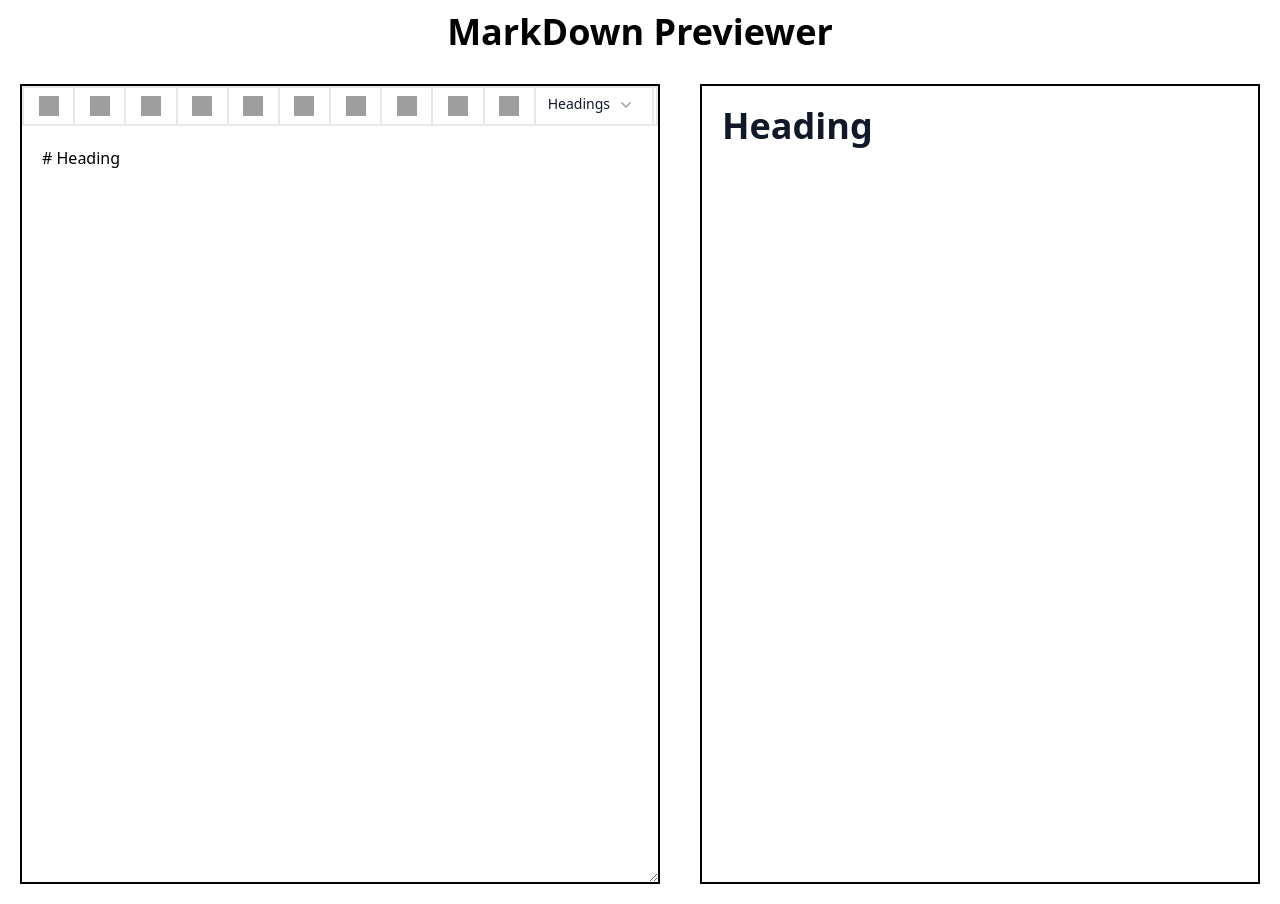
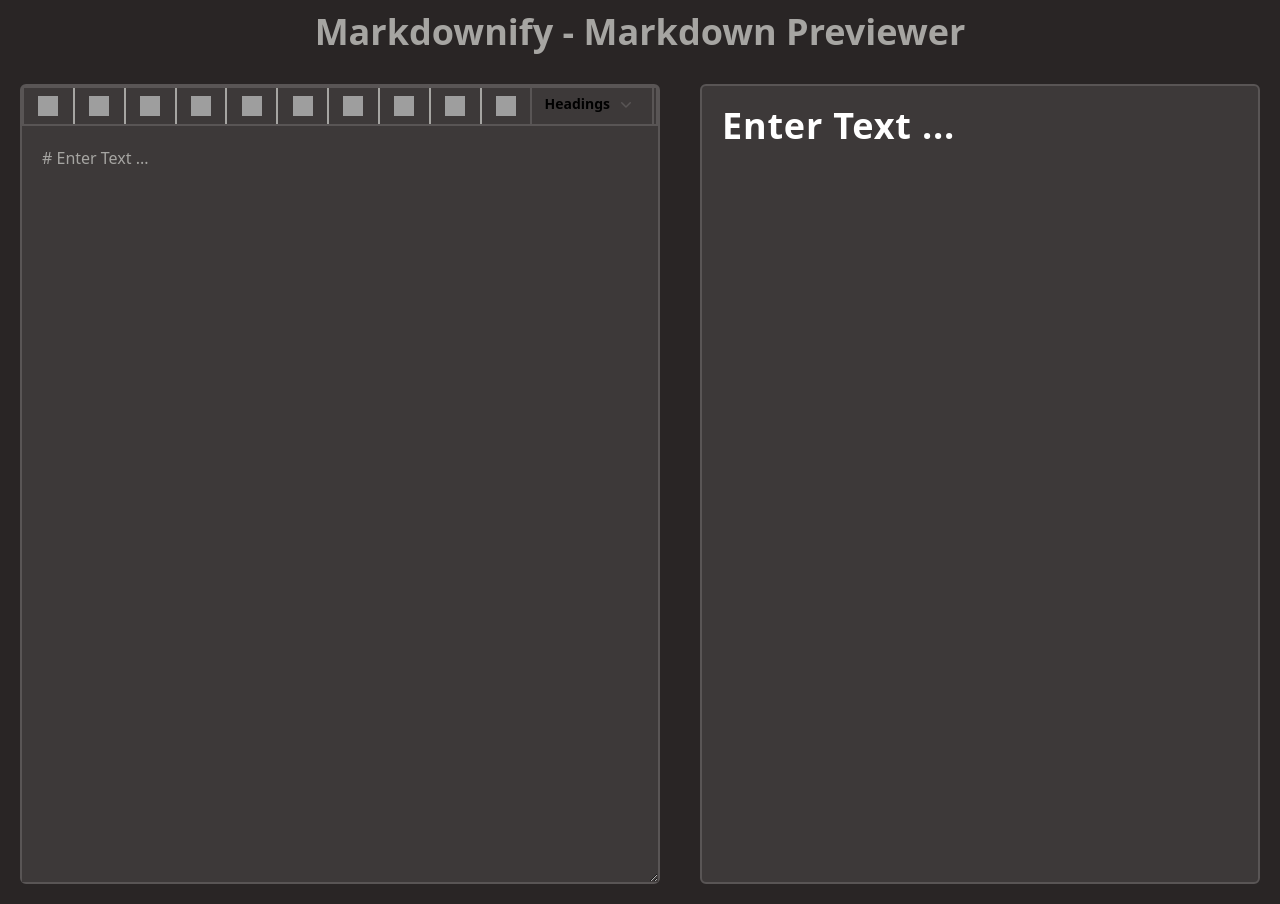
Before and after one commit to AbhishekSoni1764/QuickMark-Preview, a React (Vite) app: page / in a window 1280 px wide. Built offline with nearby package versions, Linux system fonts and the light colour scheme; grey boxes are pictures that could not be loaded.

Commit message:
Theme changed

```diff
--- a/src/App.jsx
+++ b/src/App.jsx
@@ -5,16 +5,18 @@
 import { useState } from 'react'
 
 function App() {
-  const [markdown, setMarkdown] = useState("# Heading")
+  const [markdown, setMarkdown] = useState("# Enter Text ...")
 
   return (
-    <div>
-      <Navbar />
-      <div className="flex flex-col lg:flex-row">
-        <Markdown markdown={markdown} setMarkdown={setMarkdown} />
-        <Preview markdown={markdown} />
+    <>
+      <div className="bg-grey-700 text-white">
+        <Navbar />
+        <div className="flex flex-col lg:flex-row">
+          <Markdown markdown={markdown} setMarkdown={setMarkdown} />
+          <Preview markdown={markdown} />
+        </div>
       </div>
-    </div>
+    </>
   )
 }
 
--- a/src/components/Button.jsx
+++ b/src/components/Button.jsx
@@ -4,7 +4,7 @@
     };
 
     return (
-        <button className='text-bold border-r-2 w-14 h-full flex items-center justify-center' onClick={handleClick}>
+        <button className='text-bold hover:shadow-inner hover:shadow-grey-700 border-r-2 w-14 h-full flex items-center justify-center' onClick={handleClick}>
             <img className="h-5 w-5" src={imgUrl} alt="lgos" />
         </button>
     );
--- a/src/components/Dropdown.jsx
+++ b/src/components/Dropdown.jsx
@@ -7,19 +7,19 @@
     };
 
     return (
-        <Menu as="div" className="hidden lg:relative lg:inline-block lg:text-left lg:left-[-2px]">
+        <Menu as="div" className="hidden lg:relative lg:inline-block lg:text-left lg:left-[-2px] ">
             <div>
-                <Menu.Button className="flex w-full justify-center gap-x-1.5  bg-white px-3 pt-[0.4rem] pb-[0.6rem] border-2 text-sm text-gray-900">
-                    Headings
-                    <ChevronDownIcon className="mr-1 h-5 w-5 text-gray-400" />
+                <Menu.Button className="flex w-full hover:shadow-inner hover:shadow-grey-700 justify-center gap-x-1.5 bg-grey-300 px-3 pt-[0.4rem] pb-[0.6rem] border-2 border-grey-200 text-sm">
+                    <span className="text-black font-semibold">Headings</span>
+                    <ChevronDownIcon className="mr-1 h-5 w-5 text-grey-200" />
                 </Menu.Button>
             </div>
-            <Menu.Items className="absolute right-0 z-10">
+            <Menu.Items className="absolute shadow-inner shadow-grey-700 w-full items-center z-10">
                 <div className="py-1">
                     <Menu.Item>
                         <a
                             href="#"
-                            className='bg-gray-100 text-gray-900 block px-4 py-2 text-sm'
+                            className='bg-gray-100 text-gray-900 block px-4 py-2 text-sm hover:shadow-inner hover:shadow-grey-700'
                             onClick={() => handleClick('# ')}
                         >
                             Heading 1
@@ -28,7 +28,7 @@
                     <Menu.Item>
                         <a
                             href="#"
-                            className='bg-gray-100 text-gray-900 block px-4 py-2 text-sm'
+                            className='bg-gray-100 text-gray-900 block px-4 py-2 text-sm hover:shadow-inner hover:shadow-grey-700'
                             onClick={() => handleClick('## ')}
                         >
                             Heading 2
@@ -37,7 +37,7 @@
                     <Menu.Item>
                         <a
                             href="#"
-                            className='bg-gray-100 text-gray-900 block px-4 py-2 text-sm'
+                            className='bg-gray-100 text-gray-900 block px-4 py-2 text-sm hover:shadow-inner hover:shadow-grey-700'
                             onClick={() => handleClick('### ')}
                         >
                             Heading 3
@@ -46,7 +46,7 @@
                     <Menu.Item>
                         <a
                             href="#"
-                            className='bg-gray-100 text-gray-900 block px-4 py-2 text-sm'
+                            className='bg-gray-100 text-gray-900 block px-4 py-2 text-sm hover:shadow-inner hover:shadow-grey-700'
                             onClick={() => handleClick('#### ')}
                         >
                             Heading 4
@@ -55,7 +55,7 @@
                     <Menu.Item>
                         <a
                             href="#"
-                            className='bg-gray-100 text-gray-900 block px-4 py-2 text-sm'
+                            className='bg-gray-100 text-gray-900 block px-4 py-2 text-sm hover:shadow-inner hover:shadow-grey-700'
                             onClick={() => handleClick('##### ')}
                         >
                             Heading 5
@@ -64,7 +64,7 @@
                     <Menu.Item>
                         <a
                             href="#"
-                            className='bg-gray-100 text-gray-900 block px-4 py-2 text-sm'
+                            className='bg-gray-100 text-gray-900 block px-4 py-2 text-sm hover:shadow-inner hover:shadow-grey-700'
                             onClick={() => handleClick('###### ')}
                         >
                             Heading 6
--- a/src/components/Markdown.jsx
+++ b/src/components/Markdown.jsx
@@ -23,8 +23,8 @@
     };
 
     return (
-        <div className="w-[-webkit-fill-available] lg:w-1/2 h-fit lg:h-screen border-2 border-black m-5 flex flex-col">
-            <div className="w-full h-8 lg:h-10 border-2 flex items-center">
+        <div className="w-[-webkit-fill-available] lg:w-1/2 h-fit lg:h-screen border-2 border-grey-200 m-5 flex flex-col rounded-md bg-grey-300">
+            <div className="w-full h-8 lg:h-10 border-2 border-grey-200 flex items-center">
                 <Button value="****" handleInsertText={handleInsertText} imgUrl={'https://img.icons8.com/ios-filled/50/bold.png'} />
                 <Button value='**' handleInsertText={handleInsertText} imgUrl={'https://img.icons8.com/ios-filled/50/italic.png'} />
                 <Button value='<u></u>' handleInsertText={handleInsertText} imgUrl={'https://img.icons8.com/ios-filled/50/underline.png'} />
@@ -38,7 +38,7 @@
                 <Dropdown handleInsertText={handleInsertText} />
             </div>
             <textarea
-                className="w-[-webkit-fill-available] outline-none h-fit lg:h-screen p-5"
+                className="w-[-webkit-fill-available] outline-none bg-grey-300 text-white h-fit lg:h-screen p-5"
                 ref={textAreaRef}
                 value={markdown}
                 onChange={(e) => setMarkdown(e.target.value)}
--- a/src/components/Navbar.jsx
+++ b/src/components/Navbar.jsx
@@ -1,7 +1,7 @@
 export default function Navbar() {
     return (
         <>
-            <h1 className="text-2xl md:text-3xl lg:text-4xl font-bold font-sans text-center p-3">MarkDown Previewer</h1>
+            <h1 className="text-2xl md:text-3xl lg:text-4xl racking-wider font-bold font-sans text-center p-3">Markdownify - Markdown Previewer</h1>
         </>
     )
 }
--- a/src/components/Preview.jsx
+++ b/src/components/Preview.jsx
@@ -7,8 +7,8 @@
 
     return (
         <>
-            <div className="w-[-webkit-fill-available] lg:w-1/2 h-fit lg:h-screen p-5 m-5 border-2 border-black">
-                <div className="w-3/6 prose" dangerouslySetInnerHTML={{ __html: text }} />
+            <div className="w-[-webkit-fill-available] lg:w-1/2 h-fit lg:h-screen p-5 m-5 border-2 border-grey-200 rounded-md bg-grey-300">
+                <div className="w-full max-w-full h-full overflow-y-scroll prose tracking-wider bg-grey-300 prose-invert" dangerouslySetInnerHTML={{ __html: text }} />
             </div>
         </>
     )
--- a/tailwind.config.js
+++ b/tailwind.config.js
@@ -13,6 +13,15 @@
       lg: '976px',
       xl: '1440px',
     },
+    colors: {
+      grey: {
+        200: "#595555",
+        300: "#3d3939",
+        700: "#292525",
+      },
+      white: "#a6a5a2",
+      black: "#000000"
+    }
   },
   plugins: [
     require('@tailwindcss/typography'),
```
